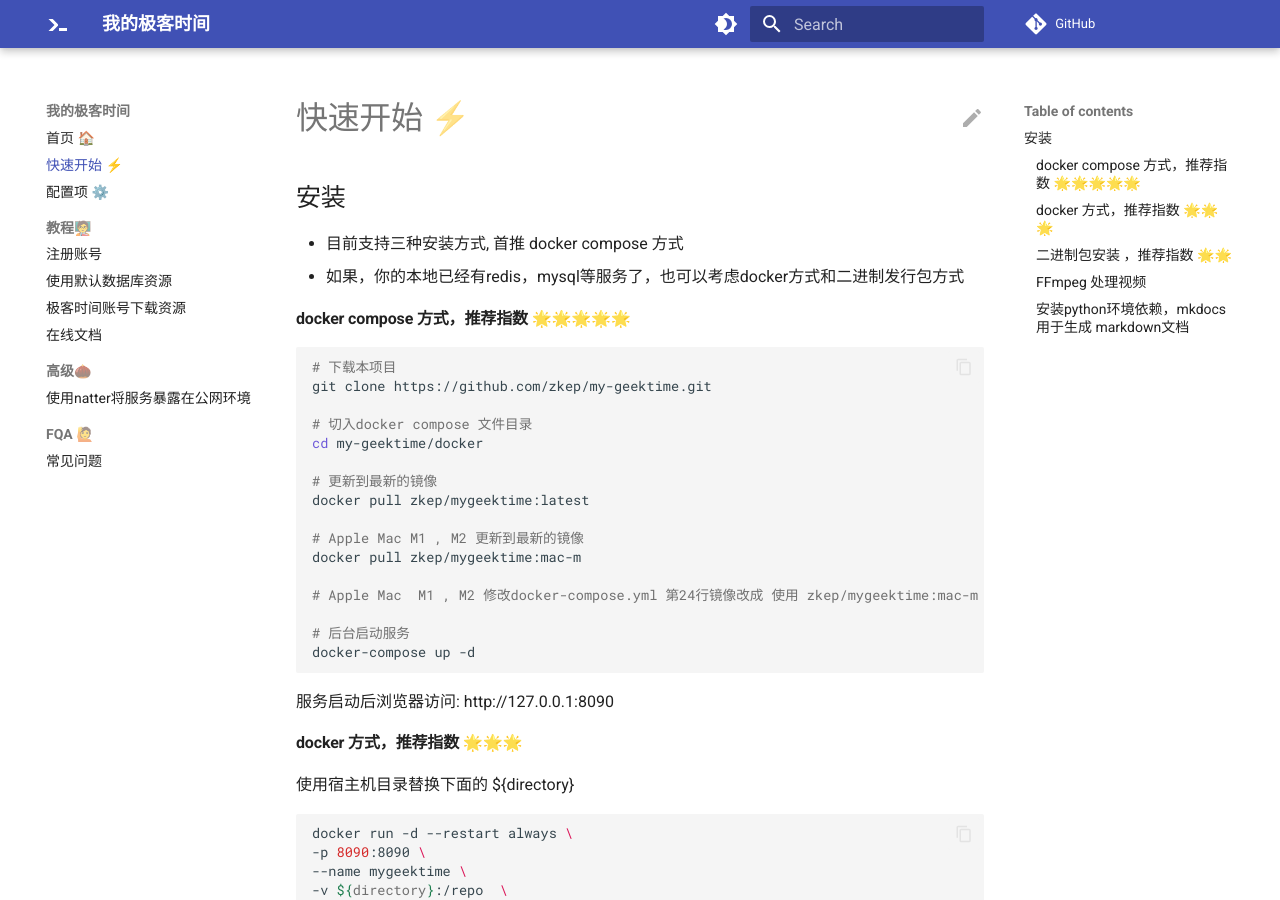
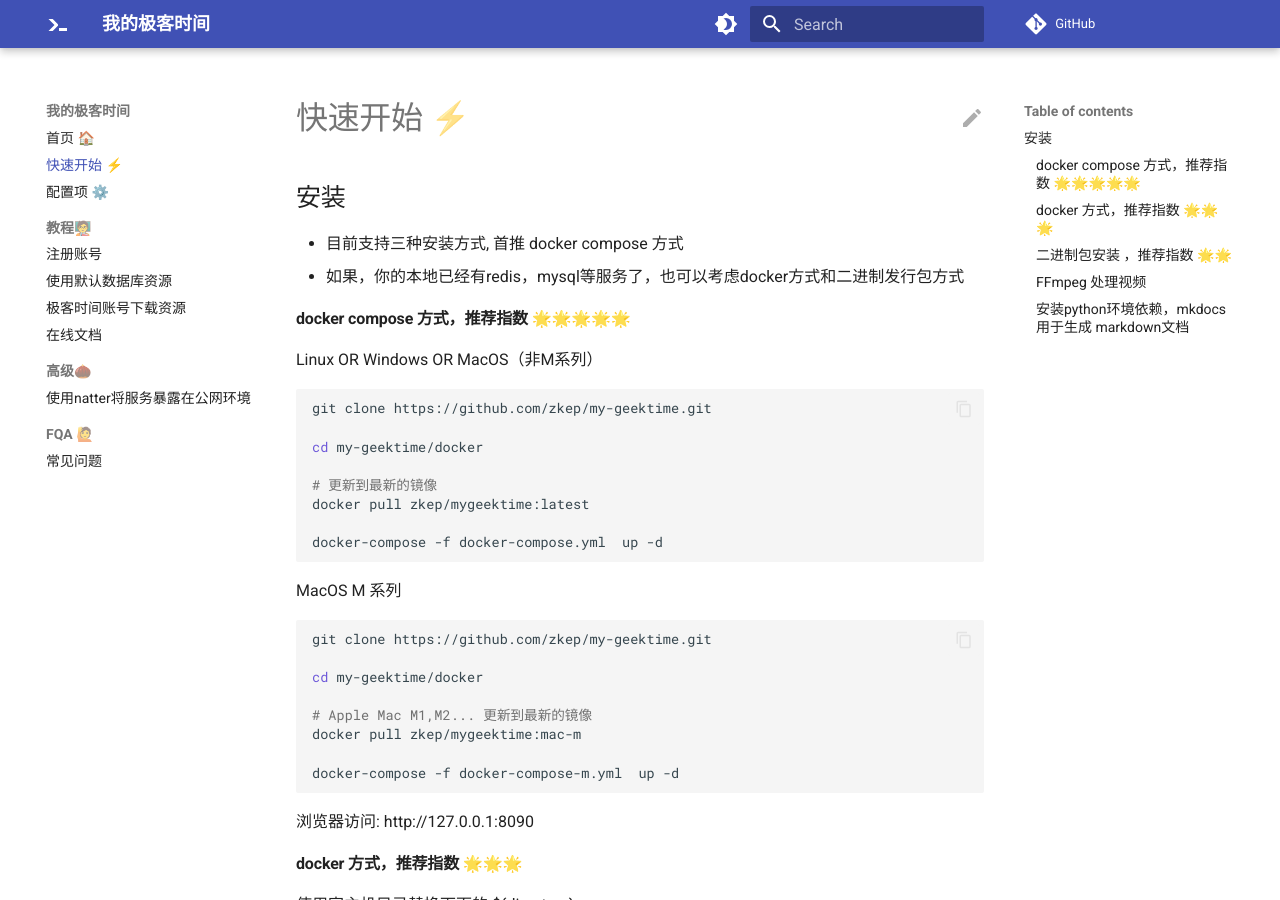
Before and after one commit to zkep/my-geektime, an MkDocs documentation site: the page built from docs/gettingstarted.md, in a window 1280 px wide and 900 px high. Built offline with MkDocs 1.6.1 and Material for MkDocs 9.7.7, drawn with Linux system fonts in a browser that asks for light colours; comment, search, counter and statistics services are not loaded; the version menu is left out.

Commit message:
👏update dockerfile

````diff
--- a/docs/gettingstarted.md
+++ b/docs/gettingstarted.md
@@ -5,25 +5,33 @@
 * 如果，你的本地已经有redis，mysql等服务了，也可以考虑docker方式和二进制发行包方式
 
 #### docker compose 方式，推荐指数 🌟🌟🌟🌟🌟
+Linux OR Windows OR MacOS（非M系列）
 ```shell
-# 下载本项目
 git clone https://github.com/zkep/my-geektime.git
 
-# 切入docker compose 文件目录
 cd my-geektime/docker
 
 # 更新到最新的镜像
 docker pull zkep/mygeektime:latest
 
-# Apple Mac M1 , M2 更新到最新的镜像
+docker-compose -f docker-compose.yml  up -d
+
+```
+
+MacOS M 系列
+```shell
+
+git clone https://github.com/zkep/my-geektime.git
+
+cd my-geektime/docker
+
+# Apple Mac M1,M2... 更新到最新的镜像
 docker pull zkep/mygeektime:mac-m
 
-# Apple Mac  M1 , M2 修改docker-compose.yml 第24行镜像改成 使用 zkep/mygeektime:mac-m
+docker-compose -f docker-compose-m.yml  up -d
+```
+浏览器访问:  http://127.0.0.1:8090
 
-# 后台启动服务
-docker-compose up -d
-```
-服务启动后浏览器访问:  http://127.0.0.1:8090
 
 #### docker 方式，推荐指数 🌟🌟🌟
 使用宿主机目录替换下面的 ${directory}
````
Also changed, not shown: README.md (+14 -3 lines), 1 other file.
